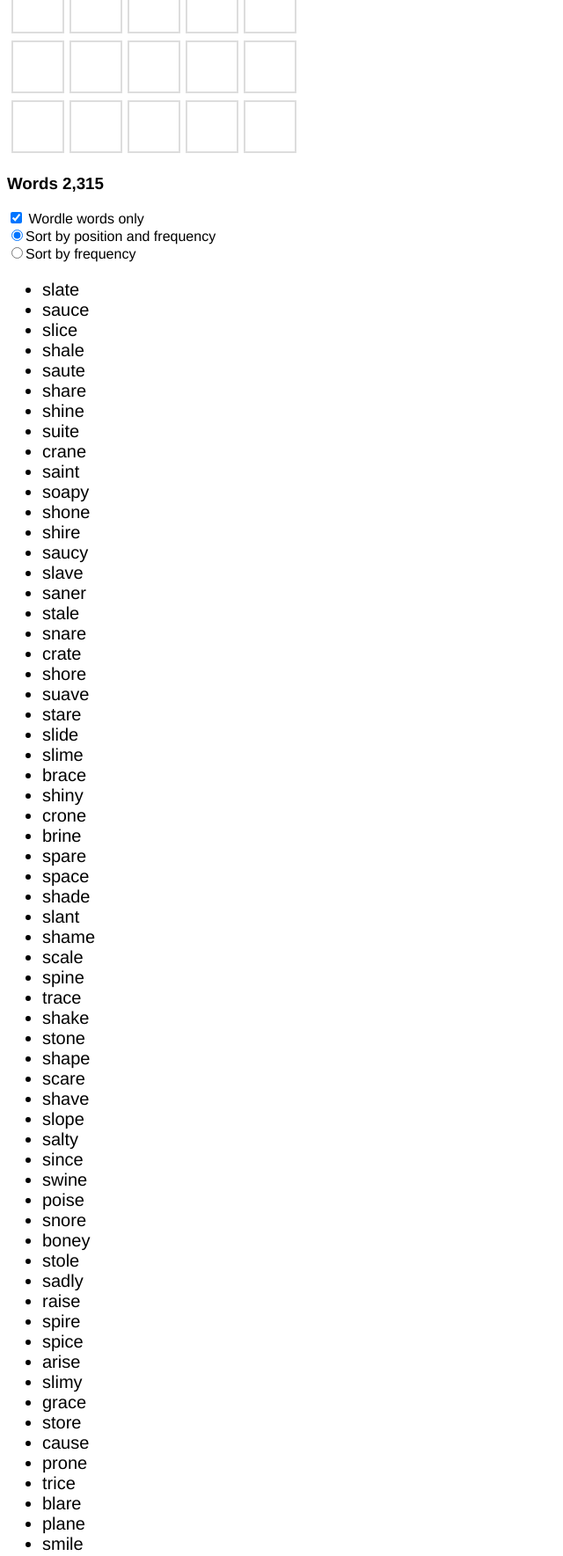
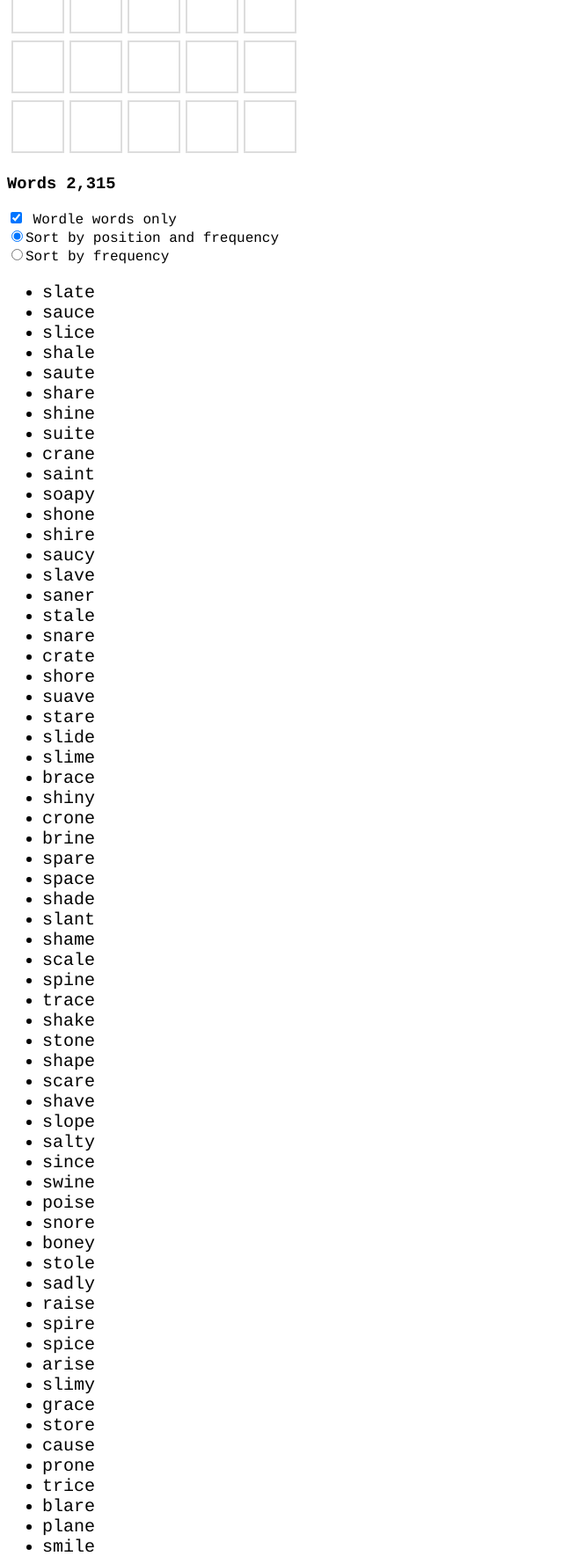
Before and after one commit to blowhacker/wordlesolver, a Flask app: page / in a window 1280 px wide. Shown: the part 239-2008 px from the top of the page at 88% size, without its empty margins (0-640 px from the left). Run offline with Flask 2, Linux system fonts and the light colour scheme.

Commit message:
font change to mono/menlo-bold

```diff
--- a/code/templates/grid.html
+++ b/code/templates/grid.html
@@ -3,7 +3,7 @@
 
 <style>
     * {
-        font-family: 'Lucida Sans Typewriter', 'Clear Sans', 'Helvetica Neue', Arial, sans-serif;
+        font-family: 'Menlo-Bold', 'Courier', 'Lucida Sans Typewriter';
     }
 
     body {
```
